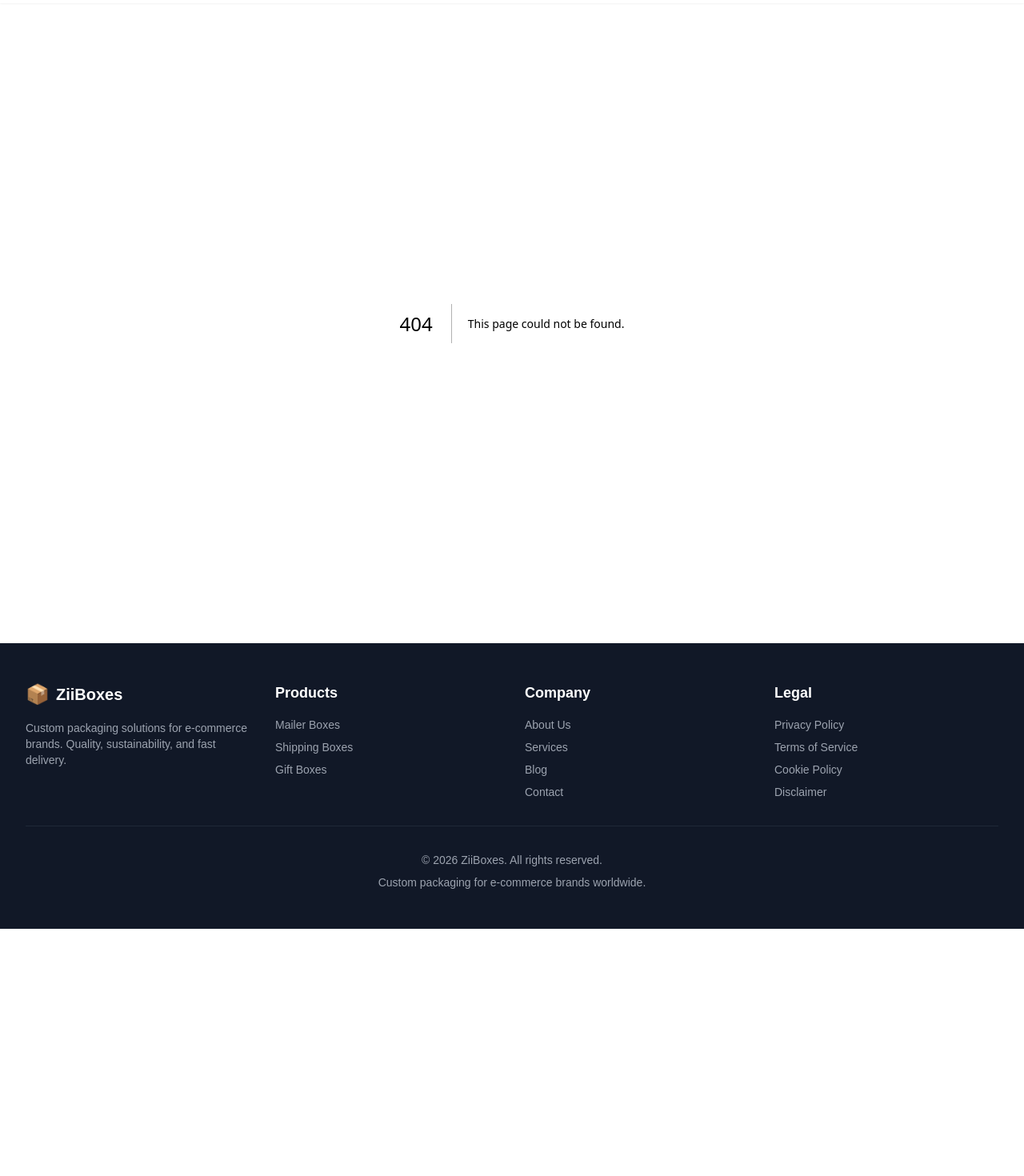
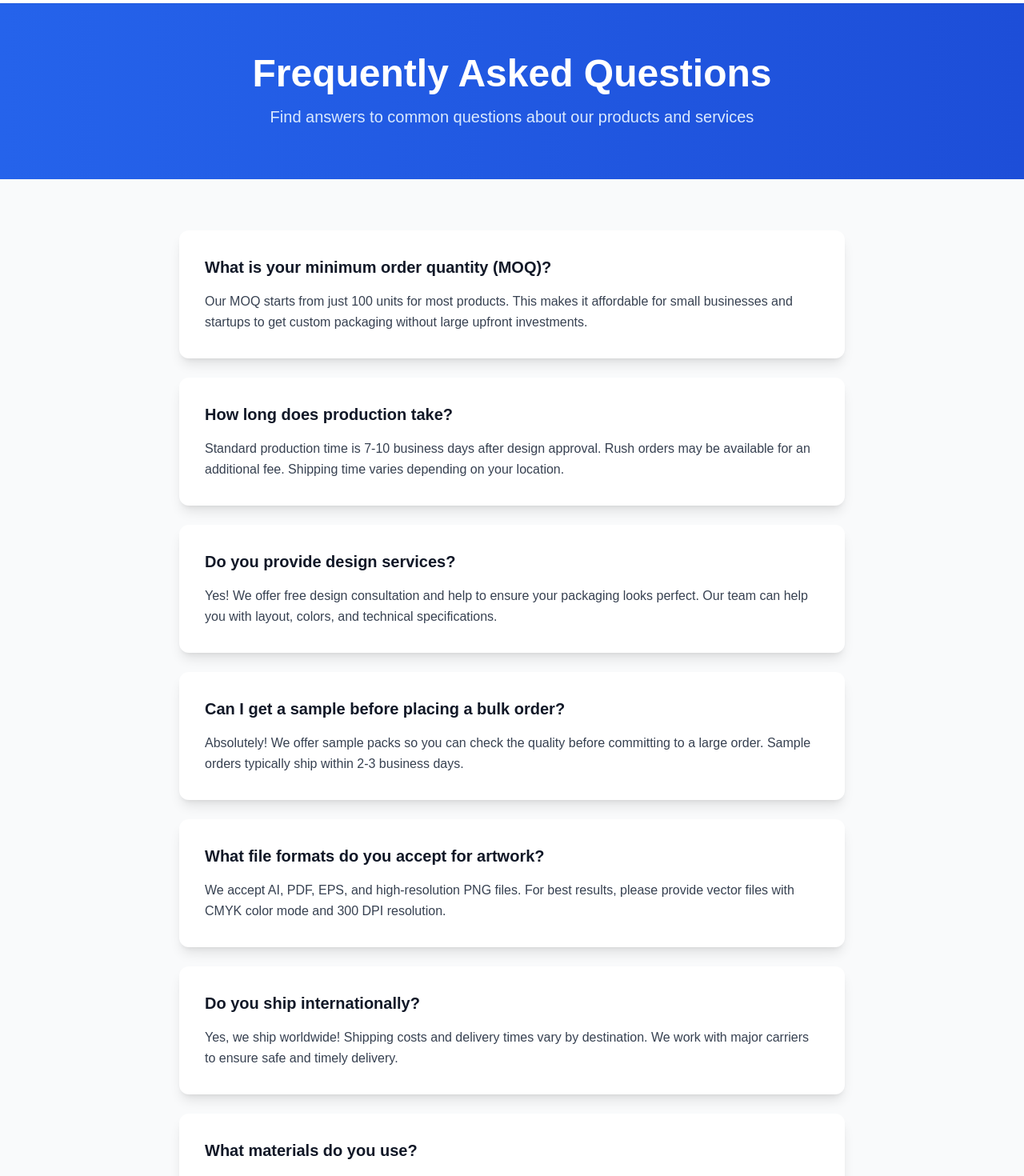
Before and after one commit to shupande/ziiboxes, a Next.js app: page /faq in a window 1280 px wide. Before the commit this address had no page. Shown: the part 60-1530 px from the top of the page at 80% size. Before the commit the page ends 1221 px from the top, so only its background shows below. Built offline with nearby package versions, Linux system fonts and the light colour scheme.

Commit message:
Add FAQ page, update blog listing with 6 articles

```diff
--- a/app/blog/page.tsx
+++ b/app/blog/page.tsx
@@ -1,19 +1,13 @@
 import Link from "next/link";
-import Image from "next/image";
-
-export const metadata = {
-  title: "Blog | ZiiBoxes - Packaging Tips & Insights",
-  description: "Expert tips on e-commerce packaging, branding, and shipping. Learn how to create unforgettable unboxing experiences.",
-};
 
 const blogPosts = [
   {
     slug: "amazon-fba-packaging-requirements-2026",
     title: "Amazon FBA Packaging Requirements 2026: Complete Guide",
-    excerpt: "Everything you need to know about Amazon FBA packaging requirements in 2026. Avoid rejection and get your products to customers faster.",
+    excerpt: "Everything you need to know about Amazon FBA packaging requirements. Avoid rejection and ship faster with our comprehensive guide.",
     category: "Amazon FBA",
     readTime: "8 min read",
-    date: "March 5, 2026",
+    date: "March 6, 2026",
   },
   {
     slug: "how-much-does-custom-packaging-cost",
@@ -21,7 +15,7 @@ const blogPosts = [
     excerpt: "A complete breakdown of custom packaging costs. Learn what factors affect pricing and how to get the best value for your business.",
     category: "Pricing",
     readTime: "6 min read",
-    date: "March 4, 2026",
+    date: "March 5, 2026",
   },
   {
     slug: "best-packaging-for-small-business",
@@ -29,7 +23,7 @@ const blogPosts = [
     excerpt: "Discover the best packaging options for small businesses. Compare costs, MOQs, and find the perfect solution for your budget.",
     category: "Small Business",
     readTime: "7 min read",
-    date: "March 3, 2026",
+    date: "March 4, 2026",
   },
   {
     slug: "eco-friendly-packaging-guide",
@@ -37,7 +31,7 @@ const blogPosts = [
     excerpt: "Learn everything about sustainable packaging options. From materials to certifications, make your brand more environmentally friendly.",
     category: "Sustainability",
     readTime: "9 min read",
-    date: "March 2, 2026",
+    date: "March 3, 2026",
   },
   {
     slug: "unboxing-experience-design-tips",
@@ -45,7 +39,7 @@ const blogPosts = [
     excerpt: "Turn customers into brand advocates with a memorable unboxing experience. Design tips and real examples from successful brands.",
     category: "Branding",
     readTime: "6 min read",
-    date: "March 1, 2026",
+    date: "March 2, 2026",
   },
   {
     slug: "candle-packaging-ultimate-guide",
@@ -53,13 +47,13 @@ const blogPosts = [
     excerpt: "Everything you need to know about candle packaging. From safety to design, create packaging that protects and sells.",
     category: "Industry Guide",
     readTime: "8 min read",
-    date: "February 28, 2026",
+    date: "March 1, 2026",
   },
 ];
 
 export default function BlogPage() {
   return (
-    <main className="min-h-screen">
+    <main className="min-h-screen bg-gray-50">
       {/* Hero */}
       <section className="bg-gradient-to-r from-blue-600 to-blue-700 text-white py-16">
         <div className="max-w-7xl mx-auto px-4 sm:px-6 lg:px-8 text-center">
@@ -83,14 +77,8 @@ export default function BlogPage() {
                 className="group"
               >
                 <article className="bg-white rounded-xl shadow-lg overflow-hidden hover:shadow-xl transition">
-                  <div className="aspect-w-16 aspect-h-9 bg-gray-200">
-                    <Image
-                      src={`/images/blog/guides/guide-01.jpg`}
-                      alt={post.title}
-                      width={400}
-                      height={225}
-                      className="object-cover group-hover:scale-105 transition"
-                    />
+                  <div className="aspect-w-16 aspect-h-9 bg-gradient-to-br from-blue-100 to-blue-200 flex items-center justify-center">
+                    <span className="text-6xl">📝</span>
                   </div>
                   <div className="p-6">
                     <div className="flex items-center gap-3 mb-3">
@@ -124,7 +112,7 @@ export default function BlogPage() {
       </section>
 
       {/* Newsletter */}
-      <section className="py-16 bg-gray-50">
+      <section className="py-16 bg-white">
         <div className="max-w-3xl mx-auto px-4 sm:px-6 lg:px-8 text-center">
           <h2 className="text-3xl font-bold text-gray-900 mb-4">
             Subscribe to Our Newsletter
--- /dev/null
+++ b/app/faq/page.tsx
@@ -0,0 +1,111 @@
+import Link from "next/link";
+
+export const metadata = {
+  title: "FAQ | ZiiBoxes - Frequently Asked Questions",
+  description: "Find answers to common questions about custom packaging, ordering, shipping, and more.",
+};
+
+export default function FAQPage() {
+  const faqs = [
+    {
+      question: "What is your minimum order quantity (MOQ)?",
+      answer: "Our MOQ starts from just 100 units for most products. This makes it affordable for small businesses and startups to get custom packaging without large upfront investments."
+    },
+    {
+      question: "How long does production take?",
+      answer: "Standard production time is 7-10 business days after design approval. Rush orders may be available for an additional fee. Shipping time varies depending on your location."
+    },
+    {
+      question: "Do you provide design services?",
+      answer: "Yes! We offer free design consultation and help to ensure your packaging looks perfect. Our team can help you with layout, colors, and technical specifications."
+    },
+    {
+      question: "Can I get a sample before placing a bulk order?",
+      answer: "Absolutely! We offer sample packs so you can check the quality before committing to a large order. Sample orders typically ship within 2-3 business days."
+    },
+    {
+      question: "What file formats do you accept for artwork?",
+      answer: "We accept AI, PDF, EPS, and high-resolution PNG files. For best results, please provide vector files with CMYK color mode and 300 DPI resolution."
+    },
+    {
+      question: "Do you ship internationally?",
+      answer: "Yes, we ship worldwide! Shipping costs and delivery times vary by destination. We work with major carriers to ensure safe and timely delivery."
+    },
+    {
+      question: "What materials do you use?",
+      answer: "We use premium kraft cardboard, corrugated materials, and rigid boxes. All materials are recyclable and we offer eco-friendly options made from recycled content."
+    },
+    {
+      question: "Can you match specific colors?",
+      answer: "Yes! We can match Pantone (PMS) colors to ensure brand consistency. Please provide the Pantone number when requesting a quote."
+    },
+    {
+      question: "What if my products arrive damaged?",
+      answer: "We stand behind our quality. If your order arrives damaged, contact us within 7 days and we'll replace the defective products at no cost to you."
+    },
+    {
+      question: "Do you offer discounts for large orders?",
+      answer: "Yes! We offer volume discounts for orders over 1,000 units. The more you order, the more you save. Contact us for a custom quote."
+    }
+  ];
+
+  return (
+    <main className="min-h-screen bg-gray-50">
+      {/* Hero */}
+      <section className="bg-gradient-to-r from-blue-600 to-blue-700 text-white py-16">
+        <div className="max-w-7xl mx-auto px-4 sm:px-6 lg:px-8 text-center">
+          <h1 className="text-4xl md:text-5xl font-bold mb-4">
+            Frequently Asked Questions
+          </h1>
+          <p className="text-xl text-blue-100">
+            Find answers to common questions about our products and services
+          </p>
+        </div>
+      </section>
+
+      {/* FAQ List */}
+      <section className="py-16">
+        <div className="max-w-4xl mx-auto px-4 sm:px-6 lg:px-8">
+          <div className="space-y-6">
+            {faqs.map((faq, index) => (
+              <div key={index} className="bg-white rounded-xl shadow-lg p-8">
+                <h3 className="text-xl font-bold text-gray-900 mb-4">
+                  {faq.question}
+                </h3>
+                <p className="text-gray-700 leading-relaxed">
+                  {faq.answer}
+                </p>
+              </div>
+            ))}
+          </div>
+        </div>
+      </section>
+
+      {/* CTA */}
+      <section className="py-16 bg-white">
+        <div className="max-w-7xl mx-auto px-4 sm:px-6 lg:px-8 text-center">
+          <h2 className="text-3xl font-bold text-gray-900 mb-6">
+            Still Have Questions?
+          </h2>
+          <p className="text-xl text-gray-600 mb-8">
+            Our team is here to help with any questions about your packaging needs
+          </p>
+          <div className="flex flex-col sm:flex-row gap-4 justify-center">
+            <Link
+              href="/contact"
+              className="inline-block bg-blue-600 text-white px-8 py-4 rounded-lg font-semibold text-lg hover:bg-blue-700 transition"
+            >
+              Contact Us
+            </Link>
+            <Link
+              href="/quote"
+              className="inline-block border-2 border-blue-600 text-blue-600 px-8 py-4 rounded-lg font-semibold text-lg hover:bg-blue-50 transition"
+            >
+              Get a Quote
+            </Link>
+          </div>
+        </div>
+      </section>
+    </main>
+  );
+}
```
Also changed, not shown: 1 other file (tests, documents, lock files or other folders).
